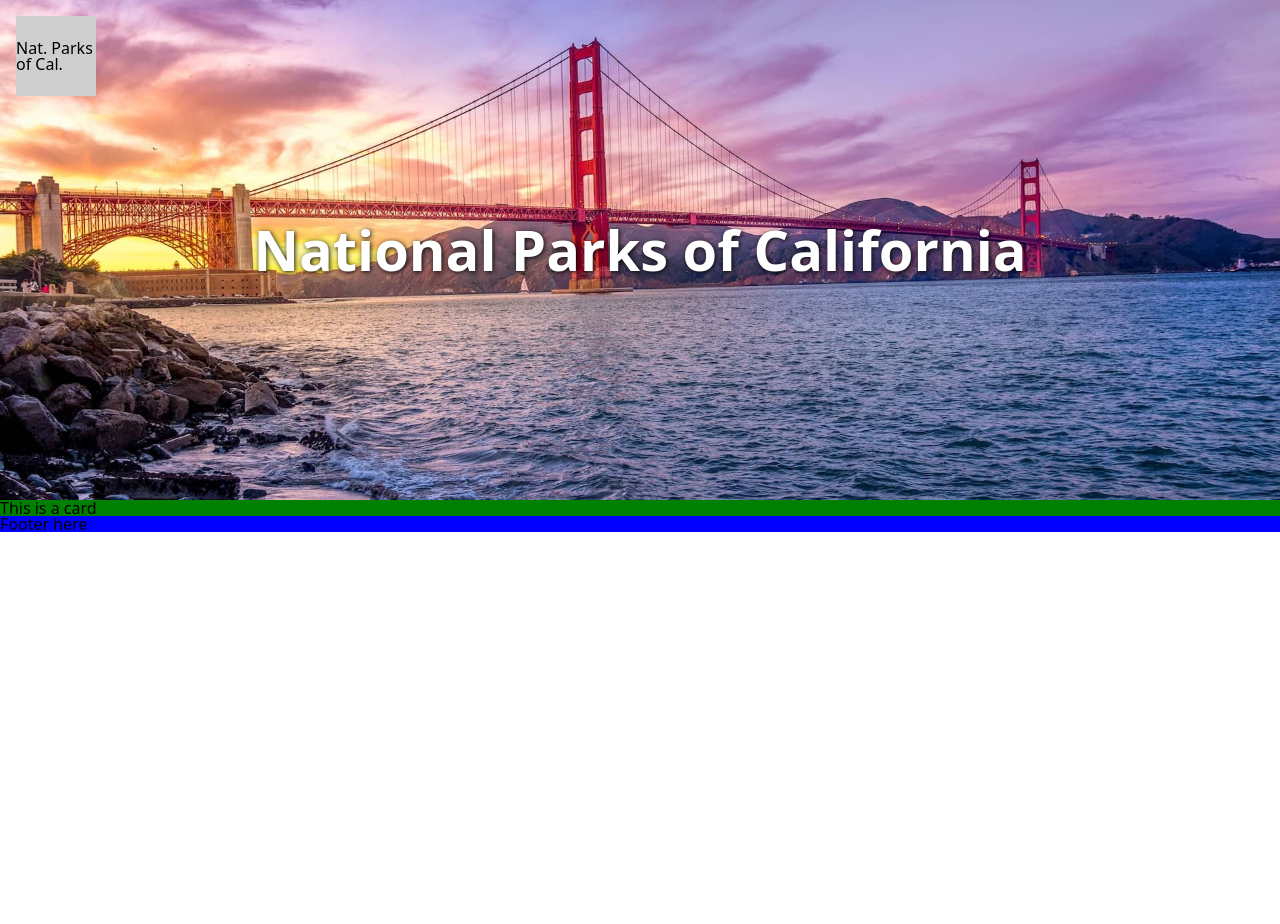
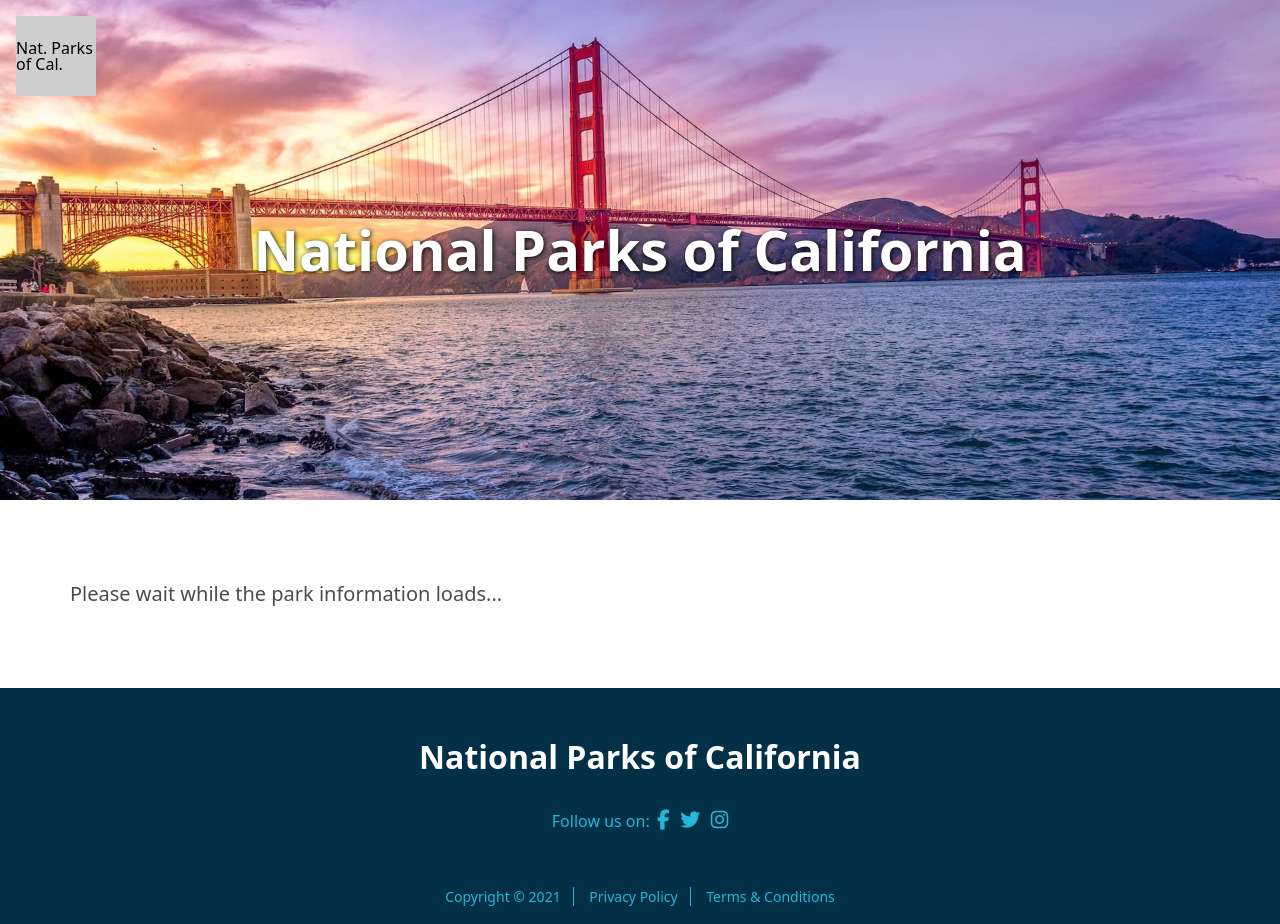
Before and after one commit to dkersten/national-parks-app, a plain HTML site: page index.html in a window 1280 px wide. Before the commit the page ends 800 px from the top, so only its background shows below. Drawn offline with Linux system fonts and the light colour scheme.

Commit message:
styled footer section

```diff
--- a/index.html
+++ b/index.html
@@ -17,15 +17,36 @@
         <div class="hero">
             <h1>National Parks of California</h1>
         </div>
-        <div class="card-container">
-            <article class="card">
-                This is a card
-            </article>
+        <div class="card-container container">
+            <p class="loading-notice">Please wait while the park information loads...</p>
+
+            <div class="card-flex-container">
+                <article class="card">
+                    <div class="inner-card-container">
+
+                    </div>
+                </article>
+            </div>
         </div>
     </main>
     <footer>
-        Footer here
+        <div class="container">
+            <div class="page-title-footer">National Parks of California</div>
+            <div class="sm-container">
+                Follow us on:
+                <span class="sm-icon"><a aria-label="The National Park's Facebook page (Opens in a new tab)" href="#"><i aria-hidden="true" class="fab fa-facebook"></i></a></span>
+                <span class="sm-icon"><a aria-label="The National Park's Twitter page (Opens in a new tab)" href="#"><i aria-hidden="true" class="fab fa-twitter"></i></a></span>
+                <span class="sm-icon"><a aria-label="The National Park's Instagram page (Opens in a new tab)" href="#"><i aria-hidden="true" class="fab fa-instagram"></i></a></span>
+
+            </div>
+            <div class="site-info">
+                <span>Copyright &copy; 2021</span>
+                <span><a href="#">Privacy Policy</a></span>
+                <span><a href="#">Terms &amp; Conditions</a></span>
+            </div>
+        </div>
     </footer>
     <script src="js/app.js"></script>
+    <script src="https://kit.fontawesome.com/d283f6da29.js" crossorigin="anonymous"></script>
 </body>
 </html>
--- a/styles/sass/_cardsContainer.scss
+++ b/styles/sass/_cardsContainer.scss
@@ -1,3 +1,17 @@
 .card-container {
-  background: yellow;
+  margin: 5rem auto;
+
+  .loading-notice {
+    font-size: 1.25rem;
+    color: $color-text-primary;
+    line-height: 1.4;
+
+    .show {
+      display: block;
+    }
+
+    .hide {
+      display: none;
+    }
+  }
 }
--- a/styles/sass/_footer.scss
+++ b/styles/sass/_footer.scss
@@ -1,3 +1,48 @@
 footer {
-  background: blue;
+  text-align: center;
+  background: $color-blue-dark-primary;
+  padding: 3rem 0 1rem;
+
+  * {
+    color: $color-blue-light-secondary;
+    text-decoration: none;
+  }
+
+  .page-title-footer {
+    font-size: 2rem;
+    color: $color-white-primary;
+    font-weight: 700;
+    line-height: 1.3;
+  }
+
+  .sm-container {
+    margin-top: 2rem;
+
+    .sm-icon {
+      font-size: 1.25rem;
+      margin-left: 0.2rem;
+
+      &:not(:last-of-type) {
+        margin-right: 0.2rem;
+      }
+    }
+
+    i {
+      font-family: "FontAwesome" !important;
+    }
+  }
+
+  .site-info {
+    margin-top: 3.5rem;
+    font-size: 14px;
+    line-height: 1.6;
+
+    span {
+      &:not(:last-of-type) {
+        padding-right: 0.75rem;
+        border-right: 1px solid $color-blue-light-secondary;
+        margin-right: 0.75rem;
+      }
+    }
+  }
 }
--- /dev/null
+++ b/styles/sass/_general.scss
@@ -0,0 +1,9 @@
+* {
+  font-family: "Noto Sans", sans-serif !important;
+}
+
+.container {
+  width: 96%;
+  margin: auto;
+  max-width: 1140px;
+}
--- a/styles/sass/_reset.scss
+++ b/styles/sass/_reset.scss
@@ -127,7 +127,3 @@ table {
   border-collapse: collapse;
   border-spacing: 0;
 }
-
-* {
-  font-family: "Noto Sans", sans-serif !important;
-}
--- a/styles/sass/_variables.scss
+++ b/styles/sass/_variables.scss
@@ -2,3 +2,7 @@
 $color-white-primary: #fff;
 $color-white-secondary: #f7f7fc;
 $color-text-primary: rgba(0, 0, 0, 0.7);
+$color-blue-dark-primary: #023047;
+$color-blue-dark-secondary: #011a26;
+$color-blue-light-primary: #219ebc;
+$color-blue-light-secondary: #26b6d9;
--- a/styles/styles.scss
+++ b/styles/styles.scss
@@ -1,9 +1,10 @@
 // import font
 @import url("https://fonts.googleapis.com/css2?family=Noto+Sans+SC:wght@;400;500&display=swap");
 
-// import scss variables & reset
+// import scss variables, reset, & general styles
 @import "./sass/variables";
 @import "./sass/reset";
+@import "./sass/general";
 
 // import components styling
 @import "./sass/header";
```
Also changed, not shown: styles/styles.css, 1 other file.
